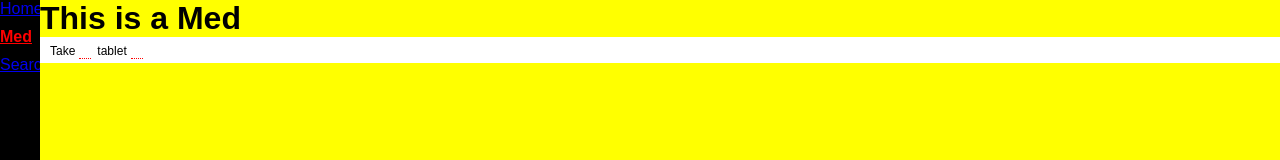
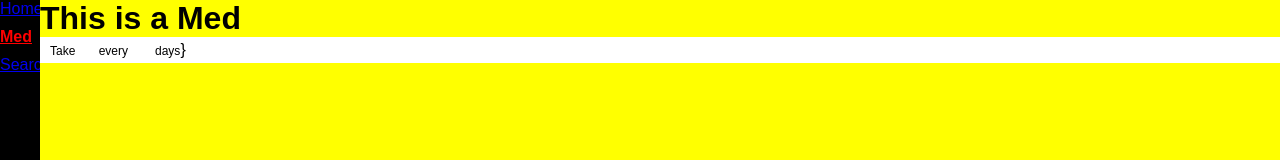
Before and after one commit to susprisedpoultry/nav-test, a React (Create React App) app: page /med in a window 1280 px wide. Shown: the top 160 px of the page. Built offline with nearby package versions, Linux system fonts and the light colour scheme.

Commit message:
ok... not quite there yet.

```diff
--- a/src/components/MedPage.js
+++ b/src/components/MedPage.js
@@ -1,6 +1,6 @@
 import React, { Component } from 'react';
 
-import SmartSig, { TYPE_NUMERIC, TYPE_STATIC } from './SmartSig';
+import SmartSig, { Pattern, Field, Option, TYPE_NUMERIC, TYPE_STATIC } from './SmartSig';
 
 // verb quantity1 [to quantity2] form frequency [for duration units]
 
@@ -34,11 +34,11 @@ export default class MedPage extends Component {
 	constructor(props) {
     super(props);
 		this.state = {};
-    this.state.sigValues = {
+    this.state = {
 			quantity: "",
 			quantity2: "",
 			form: "tablet",
-			frequencyType: "",
+			frequencyType: "every",
 			frequencyStart: "",
 			frequencyEnd: "",
 			frequencyUnit: "",
@@ -47,22 +47,14 @@ export default class MedPage extends Component {
 			durationUnit : "",
     };
 
-		this.onValueChange = this.onValueChange.bind(this);
+		this.handleChange = this.handleChange.bind(this);
   }
 
-	onValueChange(label, newValue) {
-
-		var newState = {};
-
-		newState[label] = newValue;
-
-		this.setState((state, props) => {
-
-					var newState = {...state};
-					newState.sigValues[label] = newValue;
-				  return newState;
-				});
-	}
+	handleChange (evt) {
+    // check it out: we get the evt.target.name (which will be either "email" or "password")
+    // and use it to target the key on our `state` object with the same name, using bracket syntax
+    this.setState({ [evt.target.name]: evt.target.value });
+  }
 
 
 	render() {
@@ -72,7 +64,16 @@ export default class MedPage extends Component {
       <h1>This is a Med</h1>
 
 			<form>
-				<SmartSig values={this.state.sigValues} pattern={pattern} onValueChange={this.onValueChange} />
+				<SmartSig>
+					<Pattern>
+						Take <Field name="quantity" value={this.state.quantity} type={TYPE_NUMERIC} onChange={this.handleChange} />
+						<Option name="frequencyType" value={this.state.frequencyType} onChange={this.handleChange}>
+							<Pattern value="once">once</Pattern>
+							<Pattern value="bid">twice a day</Pattern>
+							<Pattern value="every">every <Field name="frequencyStart" value={this.state.frequencyStart}/> days</Pattern>
+						</Option>
+					</Pattern>
+				</SmartSig>
 			</form>
     </div>
 		);
--- a/src/components/SmartSig.js
+++ b/src/components/SmartSig.js
@@ -1,4 +1,4 @@
-import React, { Component } from 'react';
+import React, { Component, Fragment } from 'react';
 import styled from 'styled-components'
 
 import AutosizeInput from 'react-input-autosize';
@@ -60,6 +60,214 @@ const AutocompleteItem = styled.button`
 		color: white;
 	}
 `
+export class Field extends Component {
+	constructor(props) {
+    super(props);
+
+		// create a ref to store the textInput DOM element
+    this.textInput = React.createRef();
+  }
+
+	isEmpty() {
+		return false;
+	}
+
+	renderToText() {
+		return this.props.value;
+	}
+
+	render() {
+
+		// Remove the props that I am consuming
+		var { forceFocus, ...other } = this.props;
+
+		return (
+		      <StyledAutosizeInput
+		        type="text"
+		        innerRef={this.textInput}
+						inputClassName={this.isEmpty() ? "empty" : ""}
+					 	{ ...other }/>
+		    );
+  }
+}
+
+export class Pattern extends Component {
+	constructor(props) {
+    super(props);
+
+		this.renderToText = this.renderToText.bind(this);
+	}
+
+	renderToText() {
+
+		var text = "";
+
+		React.Children.forEach(this.props.children, (child) => {
+
+				if (typeof child === "string")
+					text += child;
+				else {
+					text += child.renderToText()
+				}
+			});
+
+		return text;
+	}
+
+	render() {
+
+		// wrap the labels
+		var renderedChildren = React.Children.map(this.props.children, (child) => {
+
+				if (typeof child === "string")
+					return (<Label>{child}</Label>);
+
+				return child;
+			})
+
+		// If this pattern is owned by an option, don't render the first element
+		if (this.props.optionOwner) {
+			renderedChildren.shift();
+		}
+
+		return (renderedChildren);
+  }
+
+}
+
+/**
+** Finds a match for a pattern within the children passed in.
+** Will find a <Pattern> object with the same value as the value passed in.
+** If no value is passed, the first pattern is returned.
+*/
+function findPattern(children, value = null) {
+
+	var foundPattern = null;
+
+	React.Children.forEach(children, (child) => {
+
+		if (child.type && child.type === Pattern) {
+
+			if (foundPattern === null) {
+
+				if ( !(value) ||
+							(child.props.value === value)) {
+
+					foundPattern = child;
+				}
+			}
+		}
+
+	})
+
+	return foundPattern;
+}
+
+function getPatterns(children, value = null) {
+
+	var foundPatterns = [];
+
+	React.Children.forEach(children, (child) => {
+
+		if (child.type && child.type === Pattern) {
+
+			foundPatterns.push(child);
+		}
+	});
+
+	return foundPatterns;
+}
+
+export class Option extends Component {
+	constructor(props) {
+    super(props);
+
+		// create a ref to store the textInput DOM element
+    this.textInput = React.createRef();
+
+		this.onBlurField = this.onBlurField.bind(this);
+		this.onFocusField = this.onFocusField.bind(this);
+		this.handleKeyDown = this.handleKeyDown.bind(this);
+
+		this.state = { popupOpened: false }
+	}
+
+	componentWillMount() {
+		this._ignoreBlur = false;
+	}
+
+	isEmpty() {
+		return false;
+	}
+
+	onBlurField(event) {
+
+		if (!this._ignoreBlur)
+			this.setState( {  popupOpened: false });
+	}
+	onFocusField(event) {
+
+		this.setState( {  popupOpened: true } );
+	}
+
+	handleKeyDown(event) {
+//    if (SmartSig.keyDownHandlers[event.key])
+//      SmartSig.keyDownHandlers[event.key].call(this, event)
+  }
+
+	renderToText() {
+		return this.props.value;
+	}
+
+	render() {
+
+		var patternToRender = React.cloneElement(findPattern(this.props.children, this.props.value),
+																						 { optionOwner : this });
+
+		var patternValue = patternToRender.props.value;
+		const patterns = getPatterns(this.props.children);
+
+		// Remove the props that I am consuming
+		var { children, forceFocus, ...other } = this.props;
+
+		return (
+
+					<Fragment>
+			      <StyledAutosizeInput
+			        type="text"
+			        innerRef={this.textInput}
+							onBlur={ this.onBlurField }
+							onFocus={ this.onFocusField }
+							onKeyDown={ this.handleKeyDown }
+							inputClassName={this.isEmpty() ? "empty" : ""}
+						 	{ ...other } />
+						{patternToRender}
+						{
+							(this.state.popupOpened) ?
+							<Popup>
+								<div>
+									<AutocompleteSectionHeader>{this.props.name}</AutocompleteSectionHeader>
+									<ul>
+										{
+											patterns.map( (pattern) => <li key={this.props.name + pattern.props.value}>
+																										<AutocompleteItem type="button"
+																											/*onClick={this.onAutocompleteClick.bind(this, section.key, option.value, returnKey)}*/>
+																											{ pattern.renderToText() }
+																										</AutocompleteItem>
+																								 </li>)
+										}
+									</ul>
+								</div>
+							</Popup> :
+							""
+							}
+						}
+					</Fragment>
+
+		    );
+  }
+
+}
 
 class SmartSigInput extends Component {
 	constructor(props) {
@@ -85,7 +293,7 @@ class SmartSigInput extends Component {
   render() {
 
 		// Remove the props that I am consuming
-		var { forceFocus, ...other } = this.props;
+		var { children, forceFocus, ...other } = this.props;
 
     // tell React that we want to associate the <input> ref
     // with the `textInput` that we created in the constructor
@@ -456,18 +664,29 @@ export default class SmartSig extends Component {
 
 	}
 
+
 	render() {
 
-		const phrase = SmartSig.buildPhrase(this.props.pattern, this.props.values);
+		//const phrase = SmartSig.buildPhrase(this.props.pattern, this.props.values);
 
+		let pattern = findPattern(this.props.children);
+
+
+		return (
+			<SmartSigControl>
+				{ pattern }
+			</SmartSigControl>);
+
+/*
 		let output = [];
 
 		output.push(
 			<SmartSigControl>
-				{ this.renderPhrase(phrase) }
+				{ $pattern }
 			</SmartSigControl>);
 
 		// Show the popup if one of our fields has focus.
+
 		if (this.state.focusSection) {
 
 				output.push(<Popup key="autocompletePopup"
@@ -478,5 +697,6 @@ export default class SmartSig extends Component {
 		}
 
 		return (output);
+*/
 	}
 }
```
